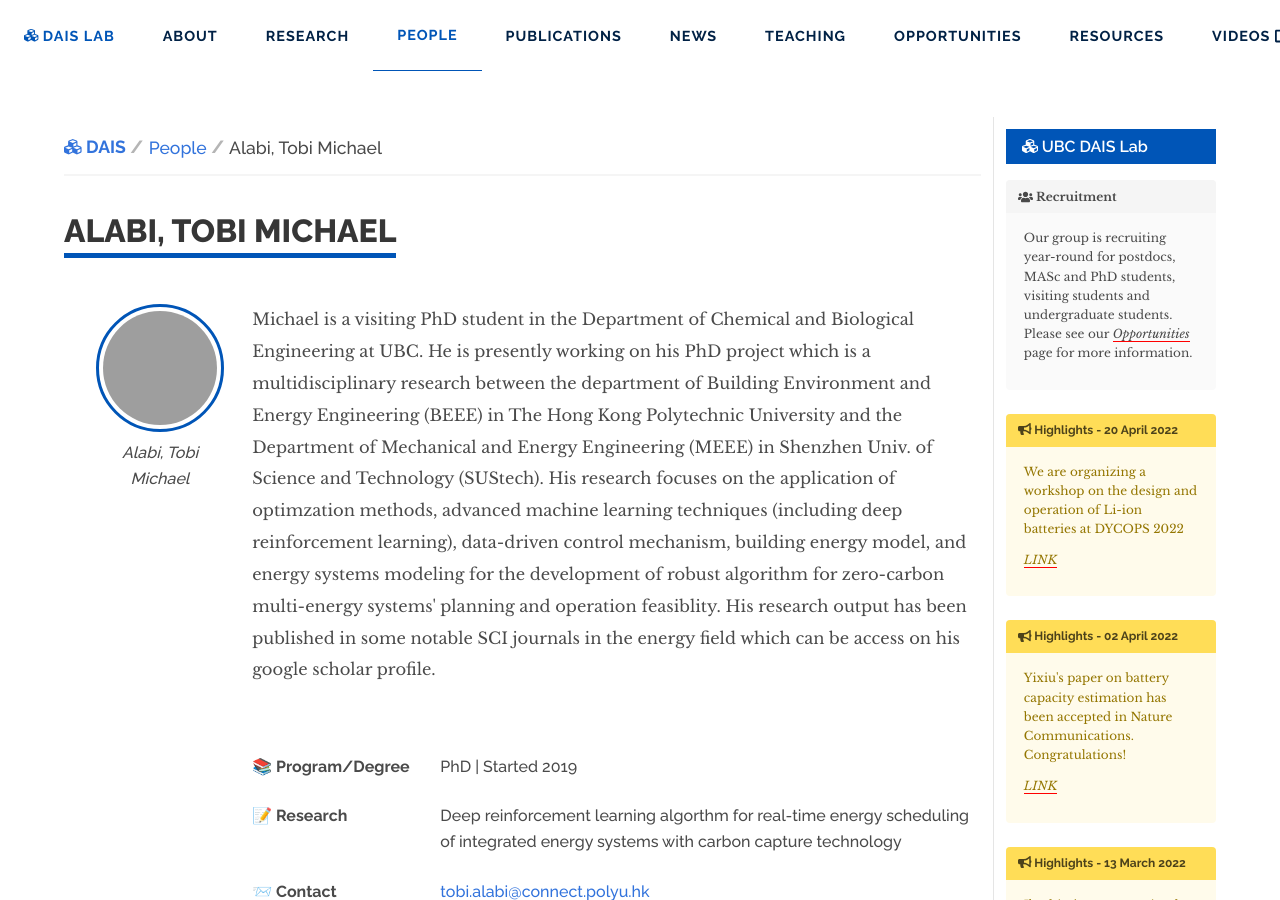
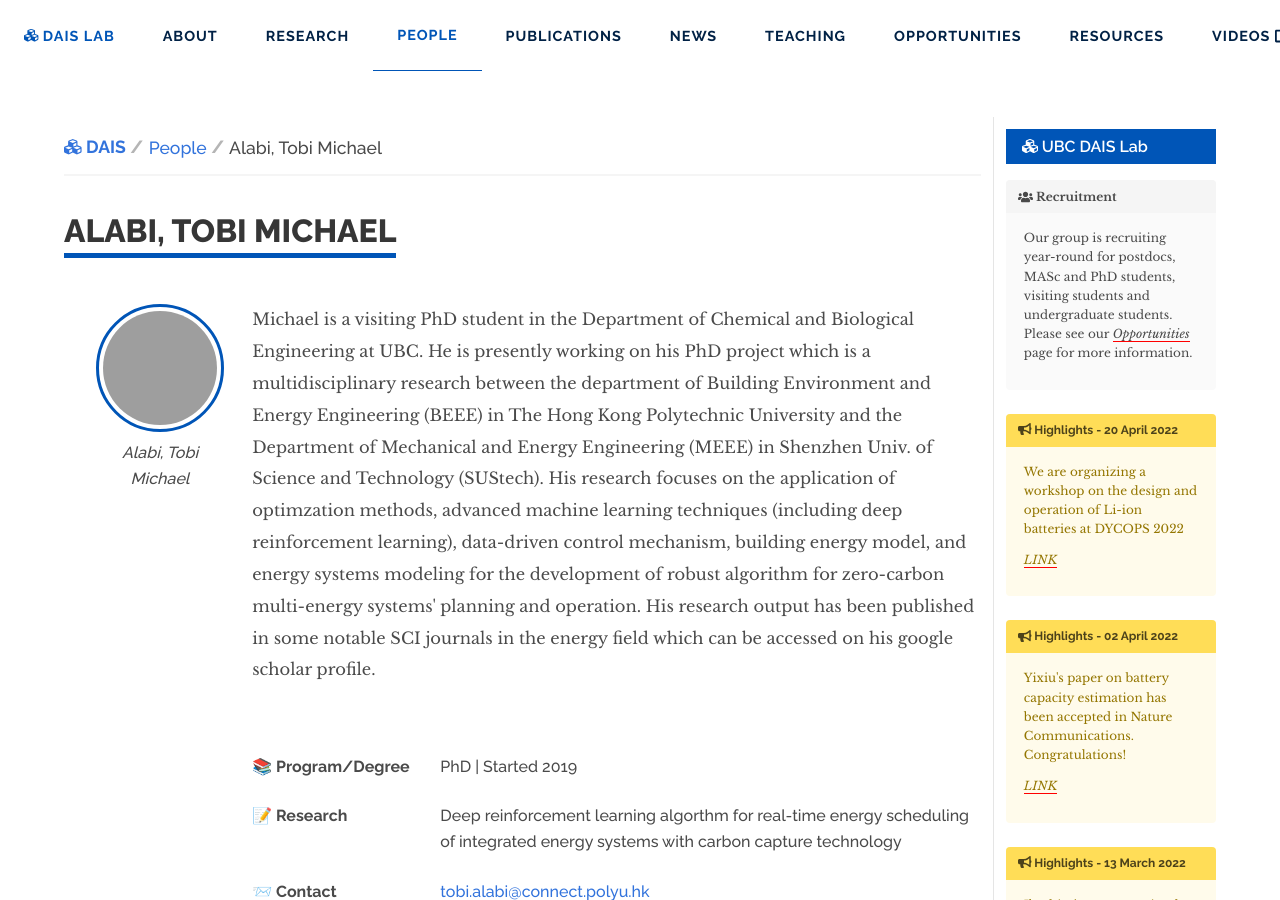
Before and after one commit to daisubc/daisubc.github.io, a Jekyll site: the page built from _profiles/Alabi, Tobi Michael.md, in a window 1280 px wide and 900 px high. Built offline with Jekyll 4.4.1, drawn with Linux system fonts in a browser that asks for light colours; nearby versions of some CDN libraries; grey boxes are pictures that could not be loaded.

Commit message:
update by Michael

```diff
--- a/_profiles/Alabi, Tobi Michael.md
+++ b/_profiles/Alabi, Tobi Michael.md
@@ -9,7 +9,7 @@ degree: PhD
 year_end: None
 year_start: 2019
 has_profile: True
-biography: Michael is a visiting PhD student in the Department of Chemical and Biological Engineering at UBC. He is presently working on his PhD project which is a multidisciplinary research between the department of Building Environment and Energy Engineering (BEEE) in The Hong Kong Polytechnic University and the Department of Mechanical and Energy Engineering (MEEE) in Shenzhen Univ. of Science and Technology (SUStech). His research focuses on the application of optimzation methods, advanced machine learning techniques (including deep reinforcement learning), data-driven control mechanism, building energy model, and energy systems modeling for the development of robust algorithm for zero-carbon multi-energy systems' planning and operation feasiblity. His research output has been published in some notable SCI journals in the energy field which can be access on his google scholar profile.
+biography: Michael is a visiting PhD student in the Department of Chemical and Biological Engineering at UBC. He is presently working on his PhD project which is a multidisciplinary research between the department of Building Environment and Energy Engineering (BEEE) in The Hong Kong Polytechnic University and the Department of Mechanical and Energy Engineering (MEEE) in Shenzhen Univ. of Science and Technology (SUStech). His research focuses on the application of optimzation methods, advanced machine learning techniques (including deep reinforcement learning), data-driven control mechanism, building energy model, and energy systems modeling for the development of robust algorithm for zero-carbon multi-energy systems' planning and operation. His research output has been published in some notable SCI journals in the energy field which can be accessed on his google scholar profile.
 Visitor: True
 title: Alabi, Tobi Michael
 pub_name: Alabi, Tobi Michael
```
